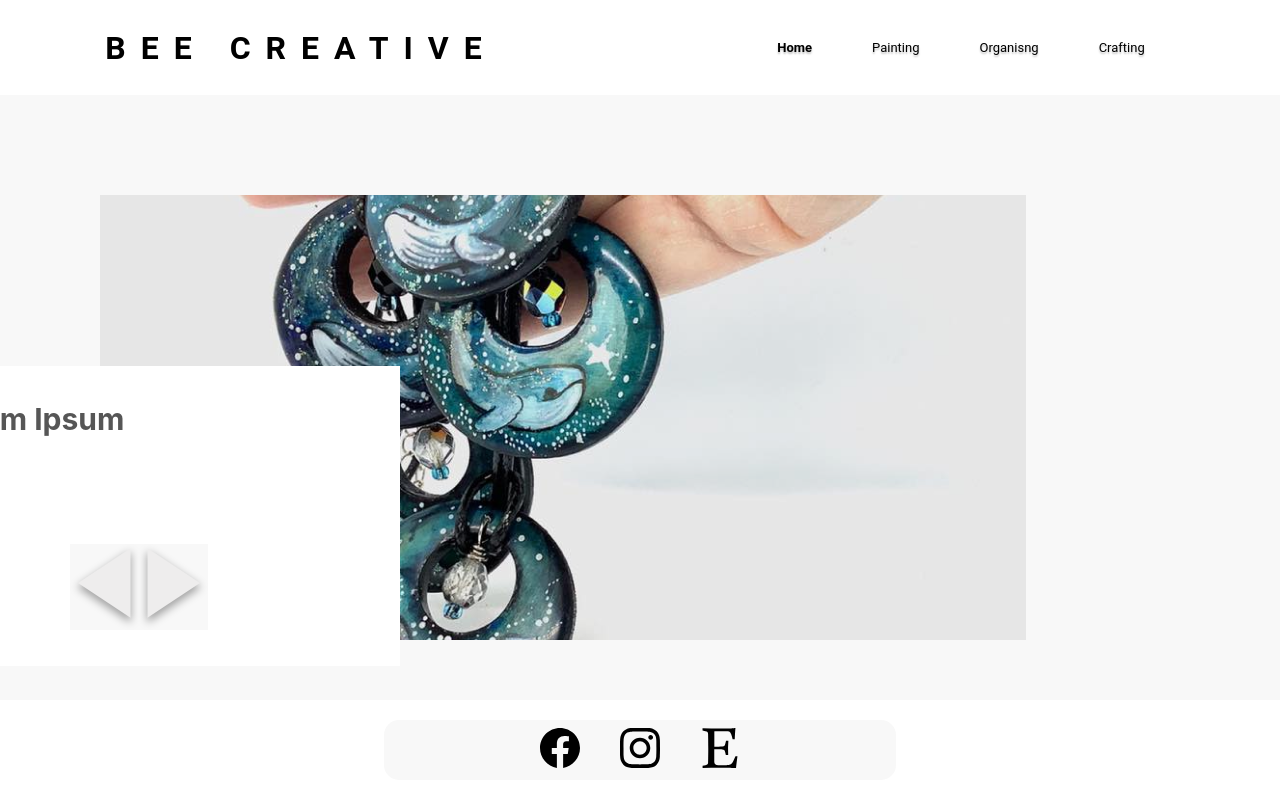
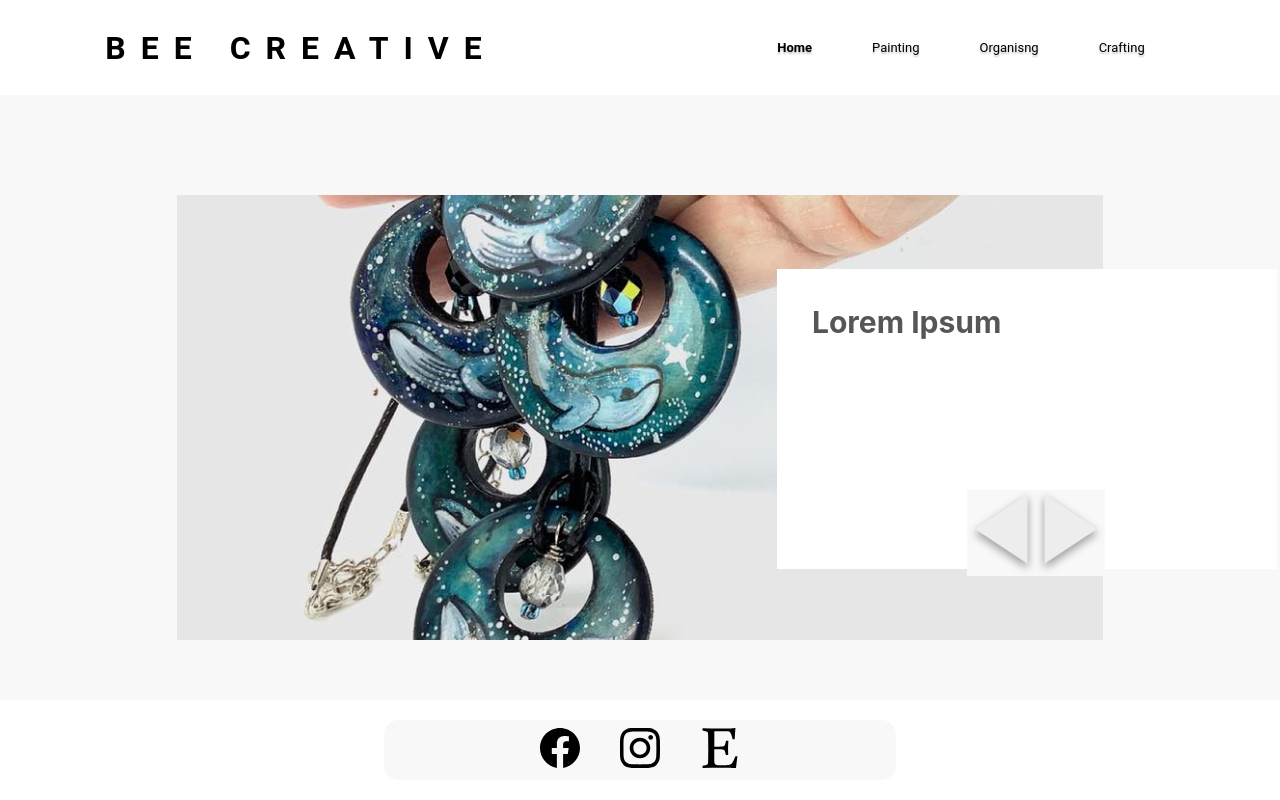
Before and after one commit to TobyLynas/SueLynasArt, a Next.js app: page / in a window 1280 px wide. Shown: the top 800 px of the page. Built offline with nearby package versions, Linux system fonts and the light colour scheme.

Commit message:
Fixed postion on page

```diff
--- a/components/scrollGallery.js
+++ b/components/scrollGallery.js
@@ -2,9 +2,10 @@
 
 function scrollGallery(props){
     return(
-        <div>
+        <div className={styles.page}>
+            <div className={styles.container}>
                 <img className={styles.img}src='craftingImg.png'/>
-            <div className={styles.childBox}>Lorem Ipsum</div>
+                <div className={styles.textBox}>Lorem Ipsum
                     <div className={styles.buttons}>
                         <div className={styles.LButton}>
                             <img src='LTri.svg'/>
@@ -14,6 +15,8 @@
                         </div>
                     </div>
                     </div>
+                </div>
+        </div>
     )
 }
 
--- a/components/scrollGallery.module.css
+++ b/components/scrollGallery.module.css
@@ -1,8 +1,13 @@
+.page{
+    display: flex;
+    justify-content: center;
+    align-items: top;
+}
 .img{
-    display: relative;
+    display: fixed;
+    right: 0;
 }
-
-.childBox{
+.textBox{
     background-color: white;
     color: #565656;
     width: 500px;
@@ -11,17 +16,15 @@
     font-size: 30px;
     font-family: -apple-system, BlinkMacSystemFont, 'Segoe UI', Roboto, Oxygen, Ubuntu, Cantarell, 'Open Sans', 'Helvetica Neue', sans-serif;
     padding: 35px;
-    display: inline-flex;
-    transform: translateX(-200px) translateY(-300px);
-
+    transform: translate(600px, -375px);
 }
 
 .buttons{
     background-color: rgba(0, 0, 0, 0);
-    display: inline-flex;
+    display: flex;
     width: 200px;
     height: 100px;
-    transform: translateX(-530px) translateY(-100px);
+    transform: translate(155px, 150px);
 }
 .LButton{
     background-color: rgba(0, 0, 0, 0);
--- a/styles/index.module.css
+++ b/styles/index.module.css
@@ -9,6 +9,7 @@
 .scrollGallery{
   display: flex;
   justify-content: center;
+
 }
 .pagePadding{
   padding: 100px;
```
Lines whose indentation alone changed are shown as unchanged.
